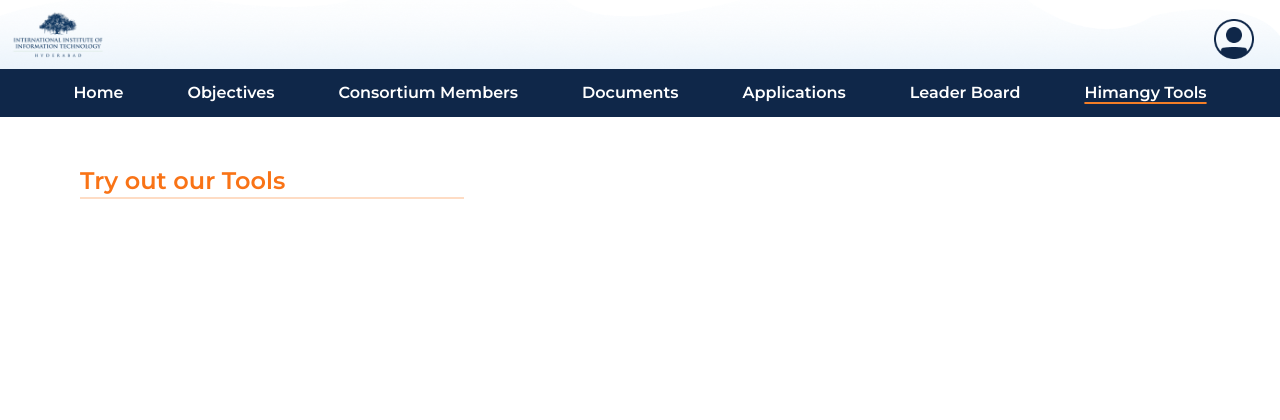
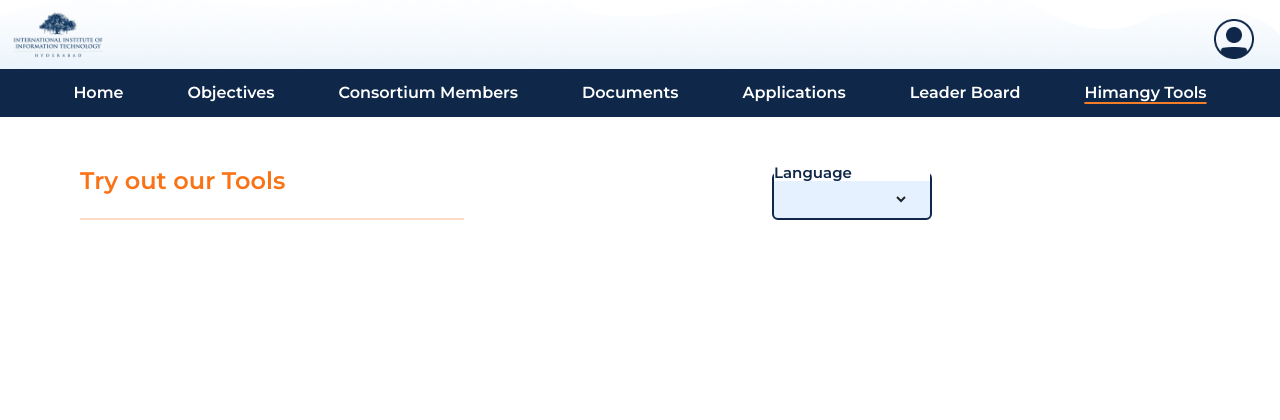
Before and after one commit to IIITH-Product-Labs/leaderboard, a Flask app: page /tools in a window 1280 px wide. Shown: the top 420 px of the page. Run offline with Flask 3, Linux system fonts and the light colour scheme; data that the repository does not hold is empty; some libraries are stand-ins or nearby versions.

Commit message:
ADded select filter

```diff
--- a/templates/tools.html
+++ b/templates/tools.html
@@ -1,10 +1,12 @@
 <!DOCTYPE html>
 <html>
-
   <head>
-    <meta charset="utf-8">
-    <meta name="viewport" content="width=device-width, initial-scale=1.0">
-    <link rel="stylesheet" href="https://cdn.jsdelivr.net/npm/bootstrap@4.6.1/dist/css/bootstrap.min.css">
+    <meta charset="utf-8" />
+    <meta name="viewport" content="width=device-width, initial-scale=1.0" />
+    <link
+      rel="stylesheet"
+      href="https://cdn.jsdelivr.net/npm/bootstrap@4.6.1/dist/css/bootstrap.min.css"
+    />
     <script src="https://cdn.jsdelivr.net/npm/jquery@3.6.0/dist/jquery.slim.min.js"></script>
     <script src="https://cdn.jsdelivr.net/npm/popper.js@1.16.1/dist/umd/popper.min.js"></script>
     <script src="https://cdn.jsdelivr.net/npm/bootstrap@4.6.1/dist/js/bootstrap.bundle.min.js"></script>
@@ -35,27 +37,29 @@
         },
       };
     </script>
-    <link href="https://fonts.googleapis.com/css?family=Montserrat:100,100i,200,200i,300,300i,400,500,600"
-        rel="stylesheet">
+    <link
+      href="https://fonts.googleapis.com/css?family=Montserrat:100,100i,200,200i,300,300i,400,500,600"
+      rel="stylesheet"
+    />
     <!-- <link rel="stylesheet" href="{{url_for('static',filename='objective.css')}}"> -->
-    <link rel="stylesheet" href="{{url_for('static',filename='styles.css')}}">
-    <meta name="viewport" content="width=device-width, initial-scale=1.0">
+    <link rel="stylesheet" href="{{url_for('static',filename='styles.css')}}" />
+    <meta name="viewport" content="width=device-width, initial-scale=1.0" />
     <style>
       .menu-c {
-
         display: none;
         position: absolute;
         margin-top: 0.4%;
         width: 187px;
         height: auto;
-    background: #F0F0F0;
-    box-shadow: 0px 4px 4px rgba(0, 0, 0, 0.25), 0px 4px 4px rgba(0, 0, 0, 0.25), 4px 0px 4px rgba(0, 0, 0, 0.25);
+        background: #f0f0f0;
+        box-shadow: 0px 4px 4px rgba(0, 0, 0, 0.25),
+          0px 4px 4px rgba(0, 0, 0, 0.25), 4px 0px 4px rgba(0, 0, 0, 0.25);
         border-radius: 4px;
         z-index: 1;
       }
-  .menu-c a{
+      .menu-c a {
         text-decoration: none;
-    color: #4D4D4D;
+        color: #4d4d4d;
       }
       #dropdownButton3:hover + #dropdownMenu3 {
         display: block;
@@ -64,98 +68,179 @@
       #dropdownButton3.open + #dropdownMenu3 {
         display: block;
       }
-
     </style>
   </head>
 
   <body>
-
-
     <div class="overlap1-c">
-        <img class="w-24 h-auto" src="{{url_for('static',filename='Icon.png')}}" />
+      <img
+        class="w-24 h-auto"
+        src="{{url_for('static',filename='Icon.png')}}"
+      />
       <div class="flex gap-4">
         <div class="">
-                <img class="h-10" id="imagebutton" src="{{url_for('static',filename='logout icon.png')}}" />
+          <img
+            class="h-10"
+            id="imagebutton"
+            src="{{url_for('static',filename='logout icon.png')}}"
+          />
           <div class="m2" id="imagecontent">
-                    <a href="{{ url_for('signin') }}" class="dropdown-c1"><span>Sign In</span></a>
-                    <a href="{{ url_for('signout') }}" class="dropdown-c1"><span>Sign Out</span></a>
+            <a href="{{ url_for('signin') }}" class="dropdown-c1"
+              ><span>Sign In</span></a
+            >
+            <a href="{{ url_for('signout') }}" class="dropdown-c1"
+              ><span>Sign Out</span></a
+            >
           </div>
         </div>
         <div class="w-10 md:w-0">
-                <img class="h-10" id="hamburg" src="{{url_for('static',filename='menu-04.png')}}" />
+          <img
+            class="h-10"
+            id="hamburg"
+            src="{{url_for('static',filename='menu-04.png')}}"
+          />
         </div>
       </div>
     </div>
-    <div id="mobilecontent" class="w-0 h-full absolute bg-DarkBlue z-10 ease-in duration-200 overflow-x-auto">
+    <div
+      id="mobilecontent"
+      class="w-0 h-full absolute bg-DarkBlue z-10 ease-in duration-200 overflow-x-auto"
+    >
       <div class="m-auto">
-            <div class="flex flex-column text-center font-bold text-2xl gap-10 pt-10">
-                <a href="{{ url_for('about') }}"
-                    class="text-white no-underline decoration-DarkOrgane decoration-DarkOrgane decoration-2 underline-offset-4 hover:underline hover:decoration-DarkOrgane hover:decoration-2 hover:underline-offset-4">Home</a>
-                <a href="{{ url_for('objective') }}"
-                    class="text-white underline decoration-DarkOrgane decoration-DarkOrgane decoration-2 underline-offset-4 hover:underline hover:decoration-DarkOrgane hover:decoration-2 hover:underline-offset-4">Objectives</a>
-                <a href="{{ url_for('consortium') }}"
-                    class="text-white no-underline decoration-DarkOrgane decoration-DarkOrgane decoration-2 underline-offset-4 hover:underline hover:decoration-DarkOrgane hover:decoration-2 hover:underline-offset-4">Consortium
-                    Members</a>
-                <a href="{{ url_for('documents') }}"
-                    class="text-white no-underline decoration-DarkOrgane decoration-DarkOrgane decoration-2 underline-offset-4 hover:underline hover:decoration-DarkOrgane hover:decoration-2 hover:underline-offset-4">Documents</a>
-                <a target="_self" href="https://himgangycanvas.iiithcanvas.com/"
-                    class="text-white no-underline decoration-DarkOrgane decoration-DarkOrgane decoration-2 underline-offset-4 hover:underline hover:decoration-DarkOrgane hover:decoration-2 hover:underline-offset-4">Applications</a>
-                <a href="{{ url_for('userleaderboard') }}"
-                    class="text-white no-underline decoration-DarkOrgane decoration-DarkOrgane decoration-2 underline-offset-4 hover:underline hover:decoration-DarkOrgane hover:decoration-2 hover:underline-offset-4">Leader
-                    Board</a>
-                <a href="{{ url_for('tools') }}"
-                    class="text-white no-underline decoration-DarkOrgane decoration-DarkOrgane decoration-2 underline-offset-4 hover:underline hover:decoration-DarkOrgane hover:decoration-2 hover:underline-offset-4">Himangy
-                    Tools</a>
+        <div
+          class="flex flex-column text-center font-bold text-2xl gap-10 pt-10"
+        >
+          <a
+            href="{{ url_for('about') }}"
+            class="text-white no-underline decoration-DarkOrgane decoration-DarkOrgane decoration-2 underline-offset-4 hover:underline hover:decoration-DarkOrgane hover:decoration-2 hover:underline-offset-4"
+            >Home</a
+          >
+          <a
+            href="{{ url_for('objective') }}"
+            class="text-white underline decoration-DarkOrgane decoration-DarkOrgane decoration-2 underline-offset-4 hover:underline hover:decoration-DarkOrgane hover:decoration-2 hover:underline-offset-4"
+            >Objectives</a
+          >
+          <a
+            href="{{ url_for('consortium') }}"
+            class="text-white no-underline decoration-DarkOrgane decoration-DarkOrgane decoration-2 underline-offset-4 hover:underline hover:decoration-DarkOrgane hover:decoration-2 hover:underline-offset-4"
+            >Consortium Members</a
+          >
+          <a
+            href="{{ url_for('documents') }}"
+            class="text-white no-underline decoration-DarkOrgane decoration-DarkOrgane decoration-2 underline-offset-4 hover:underline hover:decoration-DarkOrgane hover:decoration-2 hover:underline-offset-4"
+            >Documents</a
+          >
+          <a
+            target="_self"
+            href="https://himgangycanvas.iiithcanvas.com/"
+            class="text-white no-underline decoration-DarkOrgane decoration-DarkOrgane decoration-2 underline-offset-4 hover:underline hover:decoration-DarkOrgane hover:decoration-2 hover:underline-offset-4"
+            >Applications</a
+          >
+          <a
+            href="{{ url_for('userleaderboard') }}"
+            class="text-white no-underline decoration-DarkOrgane decoration-DarkOrgane decoration-2 underline-offset-4 hover:underline hover:decoration-DarkOrgane hover:decoration-2 hover:underline-offset-4"
+            >Leader Board</a
+          >
+          <a
+            href="{{ url_for('tools') }}"
+            class="text-white no-underline decoration-DarkOrgane decoration-DarkOrgane decoration-2 underline-offset-4 hover:underline hover:decoration-DarkOrgane hover:decoration-2 hover:underline-offset-4"
+            >Himangy Tools</a
+          >
         </div>
       </div>
     </div>
-    <div class="md:h-auto md:w-full flex gap-3 bg-DarkBlue font-semibold font-body py-2 overflow-x-auto h-0 w-0">
+    <div
+      class="md:h-auto md:w-full flex gap-3 bg-DarkBlue font-semibold font-body py-2 overflow-x-auto h-0 w-0"
+    >
       <div class="mx-auto gap-5 md:gap-16 lg:gap-30 flex flex-row my-1">
-            <a href="{{ url_for('about') }}"
-                class="text-white no-underline decoration-DarkOrgane decoration-DarkOrgane decoration-2 underline-offset-4 hover:underline hover:decoration-DarkOrgane hover:decoration-2 hover:underline-offset-4">Home</a>
-            <a href="{{ url_for('objective') }}"
-                class="text-white no-underline decoration-DarkOrgane decoration-DarkOrgane decoration-2 underline-offset-4 hover:underline hover:decoration-DarkOrgane hover:decoration-2 hover:underline-offset-4">Objectives</a>
-            <a href="{{ url_for('consortium') }}"
-                class="text-white no-underline decoration-DarkOrgane decoration-DarkOrgane decoration-2 underline-offset-4 hover:underline hover:decoration-DarkOrgane hover:decoration-2 hover:underline-offset-4">Consortium
-                Members</a>
-            <a href="{{ url_for('documents') }}"
-                class="text-white no-underline decoration-DarkOrgane decoration-DarkOrgane decoration-2 underline-offset-4 hover:underline hover:decoration-DarkOrgane hover:decoration-2 hover:underline-offset-4">Documents</a>
-            <a target="_self" href="https://himgangycanvas.iiithcanvas.com/"
-                class="text-white no-underline decoration-DarkOrgane decoration-DarkOrgane decoration-2 underline-offset-4 hover:underline hover:decoration-DarkOrgane hover:decoration-2 hover:underline-offset-4">Applications</a>
-            <a href="{{ url_for('userleaderboard') }}"
-                class="text-white no-underline decoration-DarkOrgane decoration-DarkOrgane decoration-2 underline-offset-4 hover:underline hover:decoration-DarkOrgane hover:decoration-2 hover:underline-offset-4">Leader
-                Board</a>
-            <div class="w-auto flex flex-col   ">
+        <a
+          href="{{ url_for('about') }}"
+          class="text-white no-underline decoration-DarkOrgane decoration-DarkOrgane decoration-2 underline-offset-4 hover:underline hover:decoration-DarkOrgane hover:decoration-2 hover:underline-offset-4"
+          >Home</a
+        >
+        <a
+          href="{{ url_for('objective') }}"
+          class="text-white no-underline decoration-DarkOrgane decoration-DarkOrgane decoration-2 underline-offset-4 hover:underline hover:decoration-DarkOrgane hover:decoration-2 hover:underline-offset-4"
+          >Objectives</a
+        >
+        <a
+          href="{{ url_for('consortium') }}"
+          class="text-white no-underline decoration-DarkOrgane decoration-DarkOrgane decoration-2 underline-offset-4 hover:underline hover:decoration-DarkOrgane hover:decoration-2 hover:underline-offset-4"
+          >Consortium Members</a
+        >
+        <a
+          href="{{ url_for('documents') }}"
+          class="text-white no-underline decoration-DarkOrgane decoration-DarkOrgane decoration-2 underline-offset-4 hover:underline hover:decoration-DarkOrgane hover:decoration-2 hover:underline-offset-4"
+          >Documents</a
+        >
+        <a
+          target="_self"
+          href="https://himgangycanvas.iiithcanvas.com/"
+          class="text-white no-underline decoration-DarkOrgane decoration-DarkOrgane decoration-2 underline-offset-4 hover:underline hover:decoration-DarkOrgane hover:decoration-2 hover:underline-offset-4"
+          >Applications</a
+        >
+        <a
+          href="{{ url_for('userleaderboard') }}"
+          class="text-white no-underline decoration-DarkOrgane decoration-DarkOrgane decoration-2 underline-offset-4 hover:underline hover:decoration-DarkOrgane hover:decoration-2 hover:underline-offset-4"
+          >Leader Board</a
+        >
+        <div class="w-auto flex flex-col">
           <button
-                    class="dropdown-btn2  underline decoration-DarkOrgane decoration-DarkOrgane decoration-2 underline-offset-4 "
-                    id="dropdownButton3">Himangy Tools</button>
-                <div class="menu-c mt-10 -ml-10 " id="dropdownMenu3">
-                    <a href="{{ url_for('tools') }}" class="dropdown-content"><span>Show Tools</span></a>
-                    <a href="{{ url_for('addtools') }}" class="dropdown-content"><span>Add Tools</span></a>
+            class="dropdown-btn2 underline decoration-DarkOrgane decoration-DarkOrgane decoration-2 underline-offset-4"
+            id="dropdownButton3"
+          >
+            Himangy Tools
+          </button>
+          <div class="menu-c mt-10 -ml-10" id="dropdownMenu3">
+            <a href="{{ url_for('tools') }}" class="dropdown-content"
+              ><span>Show Tools</span></a
+            >
+            <a href="{{ url_for('addtools') }}" class="dropdown-content"
+              ><span>Add Tools</span></a
+            >
           </div>
         </div>
       </div>
     </div>
-    <div class="max-w-7xl mx-auto mt-10 ">
+    <div class="max-w-7xl mx-auto mt-10">
       <div class="max-w-7xl mx-auto sm:px-10 min-h-screen font-body">
         <div class="">
-                <div class="bg-white w-full py-2 pl-10">
+          <div class="bg-white w-full py-2 pl-10 flex">
             <div
-                        class="text-2xl  lg:ml-16  ml-0  text-orange-500 font font-semibold sm:w-96    border-orange-500 border-b-2 border-opacity-25">
+              class="text-2xl lg:ml-16 ml-0 text-orange-500 font font-semibold sm:w-96 border-orange-500 border-b-2 border-opacity-25"
+            >
               Try out our Tools
+            </div>
+            <div class="flex-grow mx-auto overflow-x-auto">
+              <fieldset class="fieldset mx-auto sm:w-40 sm:mr-40 w-32">
+                <legend class="border-text">Language</legend>
+                <div class="dropdown">
+                  <select
+                    class="mx-auto select-element mx-4 w-auto  placeholder:select"
+                    name="languageselect"
+                    id="languageselect"
+                    onchange="changeLanguage(this.value)"
+
+                  >
+                    <option value="english">English</option>
+                    <option value="hindi">Hindi</option>
+                    <option value="odia">Odia</option>
+                    <option value="punjabi">Punjabi</option>
+                    <option value="telugu">Telugu</option>
+                  </select>
+                </div>
+              </fieldset>
             </div>
           </div>
           <div class="grid md:grid-cols-3 grid-cols-1 gap-4 pt-4 sm:p-10 p-4">
             {% for item in items %}
             <a href="{{ item.product_url }} ">
-                        <img class=" h-40 w-full bg-cover " src="{{item.fileurl}}" />
+              <img class="h-40 w-full bg-cover" src="{{item.fileurl}}" />
               <div class="text-DarkBlue w-full text-center uppercase">
                 {{ item.product_name }}
               </div>
             </a>
             {% endfor %}
-
-
 
             <!-- <a href="https://bhashini.gov.in/en/">
                         <img class="sm:pl-10 " src="{{url_for('static',filename='u_i_1.png')}}" />
@@ -179,57 +264,95 @@
         </div>
       </div>
     </div>
-    <div class=" text-white bg-DarkBlue   font-body flex   justify-between ">
-        <img class="flex-none lg:w-40 md:w-24  w-16 h-auto mt-auto"
-            src="{{url_for('static',filename='Rectangle 2.png')}}" />
-        <div class="flex-row  font-body flex-grow">
+    <div class="text-white bg-DarkBlue font-body flex justify-between">
+      <img
+        class="flex-none lg:w-40 md:w-24 w-16 h-auto mt-auto"
+        src="{{url_for('static',filename='Rectangle 2.png')}}"
+      />
+      <div class="flex-row font-body flex-grow">
         <div
-                class="flex flex-end sm:flex-row flex-col   justify-between   content-left   lg:text-md md:text-s text-xs    ">
-                <div class="   sm:my-8  my-4    break-normal sm:mx-0  ">Language Technologies Research Centre
-                    (LTRC)<br>1st
-                    Floor, Kohli Center on Intelligent Systems (KCIS)<br> International Institute of Information
-                    Technology,
-                    Hyderabad <br>Gachibowli, Hyderabad, Telangana - 500 032<br> India
+          class="flex flex-end sm:flex-row flex-col justify-between content-left lg:text-md md:text-s text-xs"
+        >
+          <div class="sm:my-8 my-4 break-normal sm:mx-0">
+            Language Technologies Research Centre (LTRC)<br />1st Floor, Kohli
+            Center on Intelligent Systems (KCIS)<br />
+            International Institute of Information Technology, Hyderabad
+            <br />Gachibowli, Hyderabad, Telangana - 500 032<br />
+            India
           </div>
-                <div class=" content-left  sm:my-8  my-4 sm:mx-0  ">
-                    <div class=" ml-0 lg:mx-12 mx-0 text-xs lg:text-md md:text-sm flex  h-4  ">
-                        <img class="m md:h-4 w-auto  h-2 my-auto " src="{{url_for('static',filename='msg-icon.png')}}">
-                        &nbsp;
-                        ltrcoffice1@iiit.ac.in
+          <div class="content-left sm:my-8 my-4 sm:mx-0">
+            <div
+              class="ml-0 lg:mx-12 mx-0 text-xs lg:text-md md:text-sm flex h-4"
+            >
+              <img
+                class="m md:h-4 w-auto h-2 my-auto"
+                src="{{url_for('static',filename='msg-icon.png')}}"
+              />
+              &nbsp; ltrcoffice1@iiit.ac.in
             </div>
-                    <br>
-                    <div class=" ml-0 lg:mx-8 text-xs lg:text-md md:text-sm flex  h-4 ">
-                        <img class="m md:h-4 w-auto  h-2 my-auto " src="{{url_for('static',filename='call-icon.png')}}">
-                        &nbsp;
-                        +9140-6653 1581
+            <br />
+            <div class="ml-0 lg:mx-8 text-xs lg:text-md md:text-sm flex h-4">
+              <img
+                class="m md:h-4 w-auto h-2 my-auto"
+                src="{{url_for('static',filename='call-icon.png')}}"
+              />
+              &nbsp; +9140-6653 1581
             </div>
-                    <br>
-                    <text class=" ml-0  lg:mx-8 text-xs lg:text-md md:text-sm flex  h-4 ">
-                        <img class="m md:h-4 w-auto  h-2 my-auto "
-                            src="{{url_for('static',filename='tele-icon.png')}}">&nbsp;
-                        +9140-6653 1413
+            <br />
+            <text class="ml-0 lg:mx-8 text-xs lg:text-md md:text-sm flex h-4">
+              <img
+                class="m md:h-4 w-auto h-2 my-auto"
+                src="{{url_for('static',filename='tele-icon.png')}}"
+              />&nbsp; +9140-6653 1413
             </text>
           </div>
         </div>
-            <div class="flex-none text-center text-gray-400 text-xs my-1"> 2022 © Copyright ltrc. All Rights Reserved
+        <div class="flex-none text-center text-gray-400 text-xs my-1">
+          2022 © Copyright ltrc. All Rights Reserved
         </div>
       </div>
-        <img class="flex-none   my-auto  lg:h-40 h-24    " src="{{url_for('static',filename='Rectangle 1780.png')}}" />
+      <img
+        class="flex-none my-auto lg:h-40 h-24"
+        src="{{url_for('static',filename='Rectangle 1780.png')}}"
+      />
     </div>
+    <script>
+        // Get the current language value from the URL
+        var currentLanguage = getUrlParam('languageselect');
+
+        // Set the selected option in the <select> based on the current language
+        var selectElement = document.getElementById('languageselect');
+        if (selectElement) {
+          selectElement.value = currentLanguage;
+        }
+
+        // Function to get URL parameter by name
+        function getUrlParam(name) {
+          var urlParams = new URLSearchParams(window.location.search);
+          return urlParams.get(name);
+        }
+
+        function changeLanguage(selectedValue) {
+          // Construct the new URL with the selected language
+          var newURL = '?languageselect=' + selectedValue;
+
+          // Redirect to the new URL
+          window.location.href = newURL;
+        }
+      </script>
+    <script>
 
 
+      var dropdownButton3 = document.getElementById("dropdownButton3");
+      var dropdownMenu3 = document.getElementById("dropdownMenu3");
 
-    <script>
-        var dropdownButton3 = document.getElementById('dropdownButton3');
-        var dropdownMenu3 = document.getElementById('dropdownMenu3');
+      dropdownButton3.addEventListener("click", function () {
+        dropdownButton3.classList.toggle("open");
+      });
+      var dropdownButton1 = document.getElementById("dropdownButton1");
 
-        dropdownButton3.addEventListener('click', function () {
-            dropdownButton3.classList.toggle('open');
-        });
-        var dropdownButton1 = document.getElementById('dropdownButton1');
-
-        dropdownButton1.addEventListener('click', function () {
-            dropdownButton1.classList.toggle('open');
+      dropdownButton1.addEventListener("click", function () {
+        dropdownButton1.classList.toggle("open");
       });
       $(document).ready(function () {
         // Show the content of the first image by default
@@ -242,8 +365,8 @@
         $(".selected-image").css({
           left: x - 0,
           top: y + 30,
-                display: "block"
-            })
+          display: "block",
+        });
 
         // Handle hover and click events for all images
         $(".group_images").hover(function () {
@@ -252,15 +375,17 @@
           $(".selected-image").css({
             left: x - 10,
             top: y - 10,
-                    display: "block"
+            display: "block",
           });
 
           var id = $(this).attr("id");
           $("#" + id.replace("img", "content")).css({
-                    display: "block"
+            display: "block",
           });
-                $(".image-content").not("#" + id.replace("img", "content")).css({
-                    display: "none"
+          $(".image-content")
+            .not("#" + id.replace("img", "content"))
+            .css({
+              display: "none",
             });
         });
 
@@ -297,29 +422,26 @@
         // });
       });
 
-
-
-
-        var imagebutton = document.getElementById('imagebutton');
-        var imagecontent = document.getElementById('imagecontent');
-        imagebutton.addEventListener('click', function () {
-            imagebutton.classList.toggle('open');
+      var imagebutton = document.getElementById("imagebutton");
+      var imagecontent = document.getElementById("imagecontent");
+      imagebutton.addEventListener("click", function () {
+        imagebutton.classList.toggle("open");
       });
 
-        var mobilemenu = false
-        var hambutton = document.getElementById('hamburg');
-        var hamcontent = document.getElementById('mobilecontent');
-        hambutton.addEventListener('click', function () {
+      var mobilemenu = false;
+      var hambutton = document.getElementById("hamburg");
+      var hamcontent = document.getElementById("mobilecontent");
+      hambutton.addEventListener("click", function () {
         // hambutton.classList.toggle('open');
-            mobilemenu = !mobilemenu
+        mobilemenu = !mobilemenu;
         if (mobilemenu) {
-                hamcontent.className = "w-full h-full absolute bg-DarkBlue z-10 ease-in duration-300 overflow-hidden"
-            }
-            else {
-                hamcontent.className = "w-0 h-full absolute bg-DarkBlue z-10 ease-in duration-300 overflow-hidden"
+          hamcontent.className =
+            "w-full h-full absolute bg-DarkBlue z-10 ease-in duration-300 overflow-hidden";
+        } else {
+          hamcontent.className =
+            "w-0 h-full absolute bg-DarkBlue z-10 ease-in duration-300 overflow-hidden";
         }
       });
     </script>
   </body>
-
 </html>
```
Also changed, not shown: templates/addtools.html (+17 -0 lines), test.py (+21 -5 lines). Lines whose indentation alone changed are shown as unchanged.
